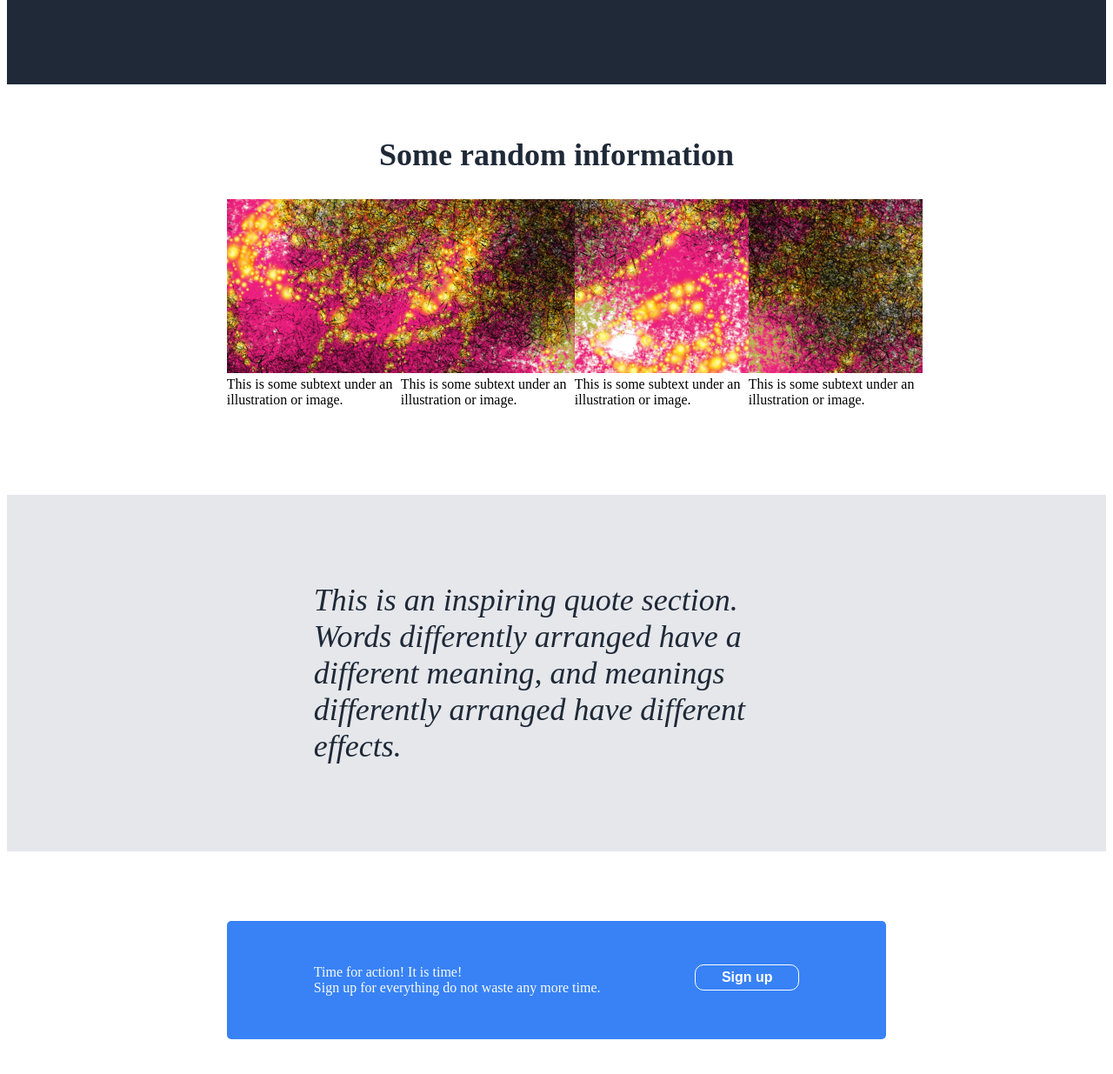
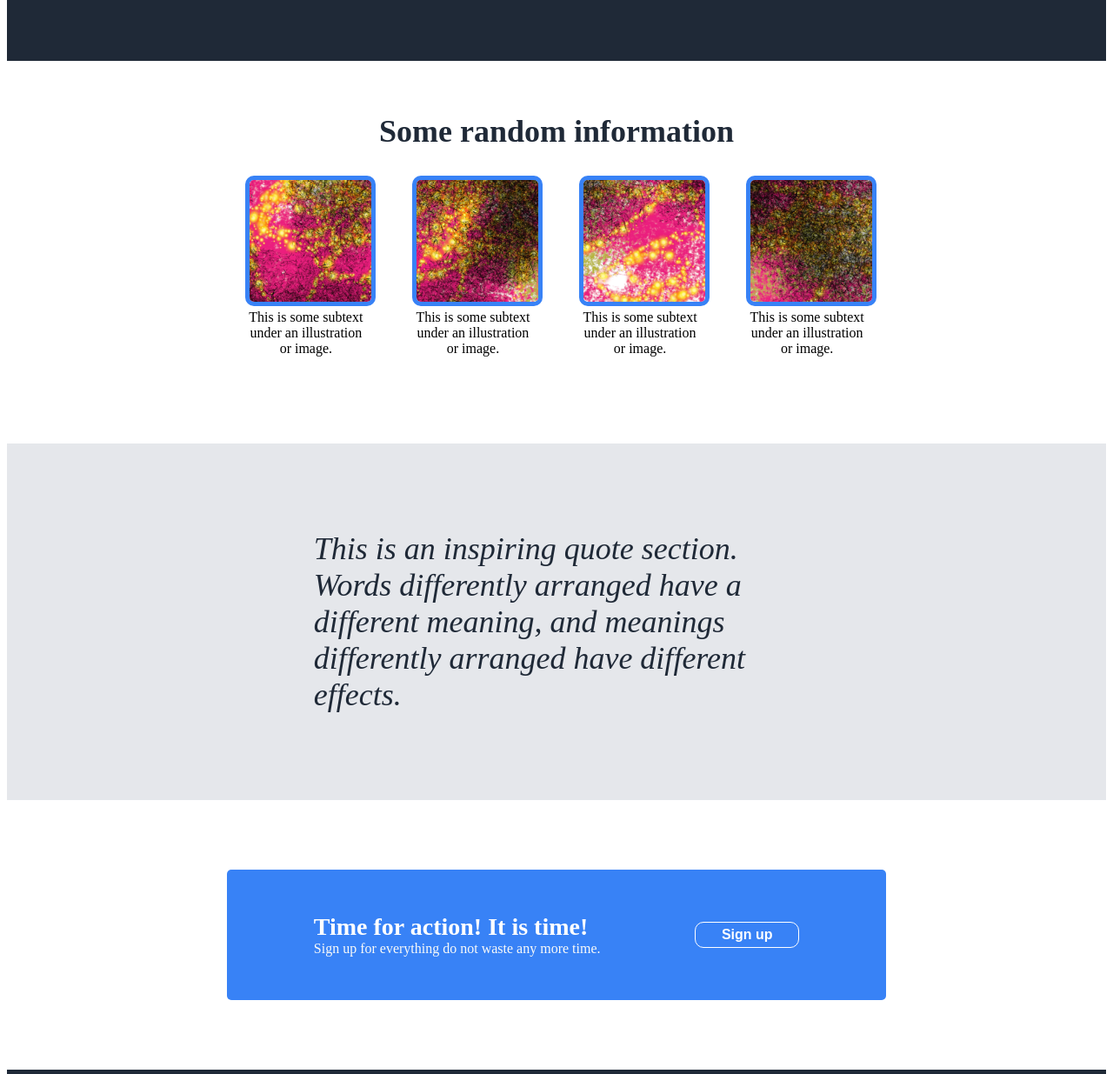
Before and after one commit to RadekHerman/odin-Landing-Page-Project, a plain HTML site: page index.html in a window 1280 px wide. Shown: the part 685-1920 px from the top of the page at 87% size. Drawn offline with Linux system fonts and the light colour scheme.

Commit message:
more good update

```diff
--- a/css/styles.css
+++ b/css/styles.css
@@ -1,12 +1,17 @@
 
 .box {
     margin: 0 20%;
-    max-width: 1600px;
 }
 
 .section-0, ul {
     display: flex;
     justify-content: space-between;
+    align-items: center;
+    padding: 5px 0;
+}
+
+#logo {
+    height: 50px;
 }
 
 ul {
@@ -42,7 +47,6 @@
     /* width: 100px; */
     /* padding: 10px; */
     /* flex: 1; */
-
 }
 
 
@@ -54,7 +58,25 @@
 .container {
     display: flex;
     justify-content: space-around;
+    gap: 10px;
 }
+
+.column {
+    /* display: flex;
+    flex-direction: column; */
+    max-width: 140px;
+    /* align-items: center;
+    */
+    text-align: center;
+}
+
+.column img {
+    width: 140px;
+    height: 140px;
+    border: 5px solid #3882F6;
+    border-radius: 10px;
+}
+
 
 .background-1 {
     background-color: #1F2937;
@@ -84,7 +106,6 @@
 
 .section-3 {
     padding: 100px;
-
 }
 
 .section-4 {
@@ -92,6 +113,7 @@
     color: #F9FAF8;
     display: flex;
     justify-content: space-between;
+    align-items: center;
     padding: 50px 100px;
     border: 5px;
     border-radius: 5px;
@@ -141,3 +163,9 @@
     font-style: italic;
     color: #1F2937
 }
+
+.time {
+    font-size: 28px;
+    color: #fff;
+    font-weight: 800;
+}
--- a/index.html
+++ b/index.html
@@ -47,19 +47,19 @@
           <h2>Some random information</h2>
           <div class="container">
             <div class="column">
-              <img src="./img/1.png" width="200" height="200" alt="no1">
+              <img src="./img/1.png" alt="no1">
               <div class="text">This is some subtext under an illustration or image.</div>
             </div>
             <div class="column">
-              <img src="./img/2.png" width="200" height="200" alt="no2">
+              <img src="./img/2.png" alt="no2">
               <div class="text">This is some subtext under an illustration or image.</div>
             </div>
             <div class="column">
-              <img src="./img/3.png" width="200" height="200" alt="no3">
+              <img src="./img/3.png" alt="no3">
               <div class="text">This is some subtext under an illustration or image.</div>
             </div>
             <div class="column">
-              <img src="./img/4.png" width="200" height="200" alt="no4">
+              <img src="./img/4.png" alt="no4">
               <div class="text">This is some subtext under an illustration or image.</div>
             </div>
           </div>
@@ -75,7 +75,7 @@
       <div class="background-2">
         <div class="box section-4">
           <div class="s4-left">
-            <div>Time for action! It is time!</div>
+            <div class="time">Time for action! It is time!</div>
             <div>Sign up for everything do not waste any more time.</div>
           </div>
           <div class="s4-right">
```
Lines whose indentation alone changed are shown as unchanged.
